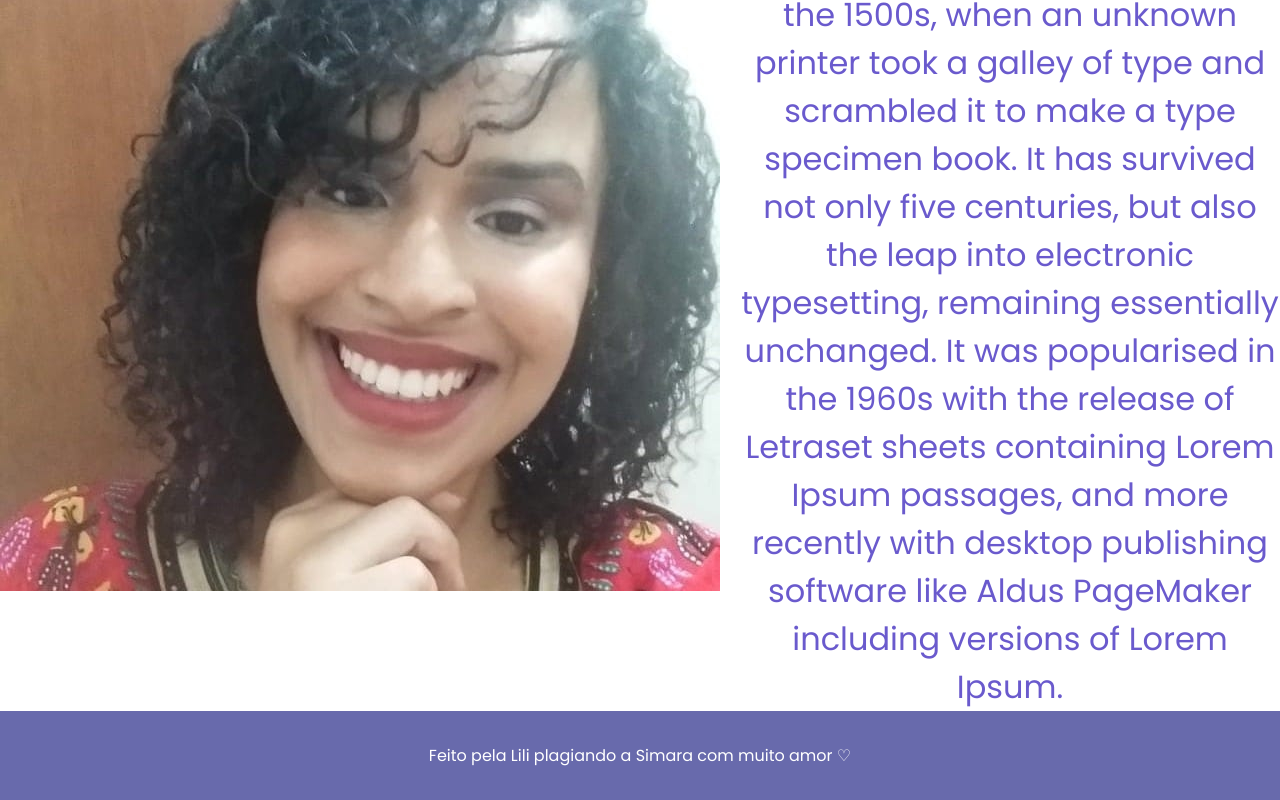
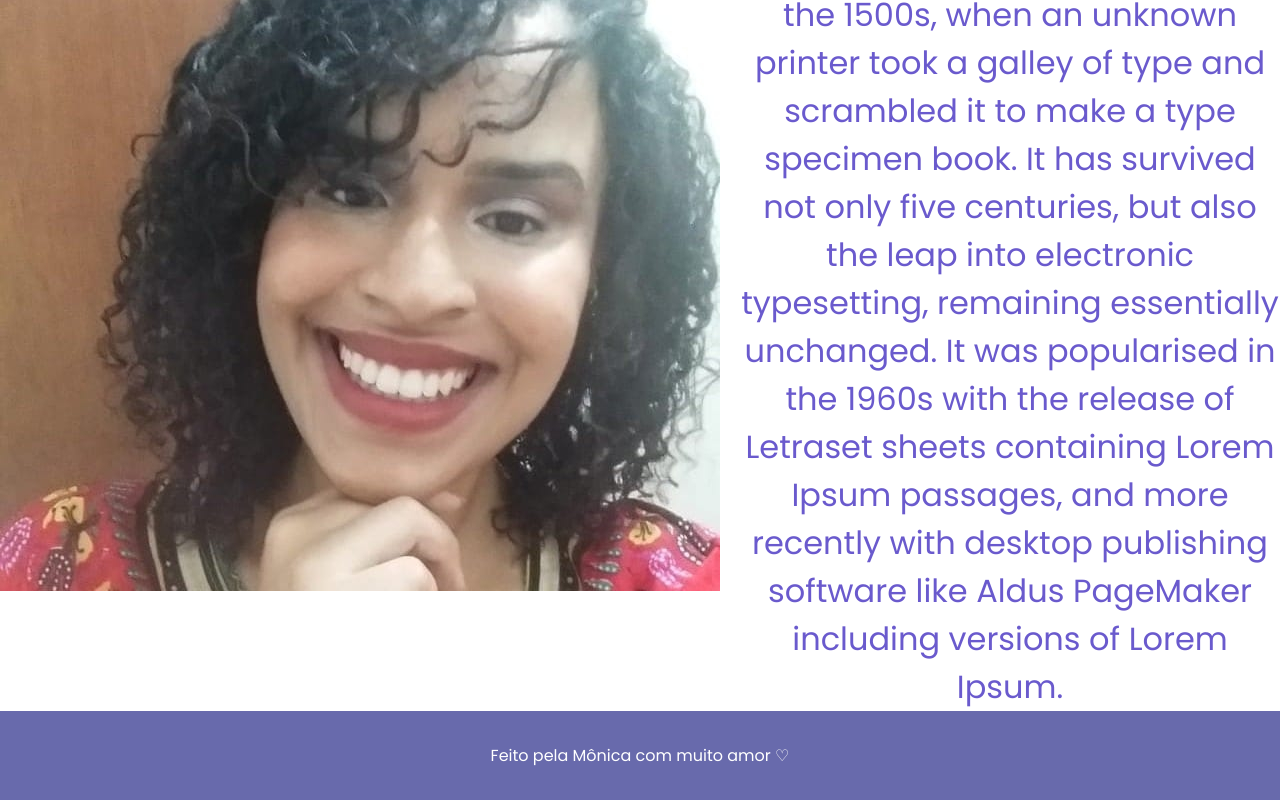
Before and after one commit to monicapruiz/Aula-15-portifolio, a React (Vite) app: page /sobre in a window 1280 px wide. Shown: the part 1024-1824 px from the top of the page. Built offline with nearby package versions, Linux system fonts and the light colour scheme.

Commit message:
Alterações

```diff
--- a/src/Router.jsx
+++ b/src/Router.jsx
@@ -17,7 +17,7 @@ const Router = () => {
         <Route path="/portfolio" element={<Portfolio/>} />
         <Route path="/contato" element={<Contato />} />
       </Routes>
-      <Footer content="Feito pela Lili plagiando a Simara com muito amor ♡" />
+      <Footer content="Feito pela Mônica com muito amor ♡" />
     </BrowserRouter>
   )
 }
--- a/src/pages/Portfolio.jsx
+++ b/src/pages/Portfolio.jsx
@@ -8,13 +8,11 @@ import { ArrowSquareOut, GithubLogo, Sparkle } from "@phosphor-icons/react"
 import portfolio from "../assets/portfolio.svg"
 
 const Portfolio = () => {
-  const [projetosFavoritos, setProjetosFavoritos] = useState([])
   const [projetos, setProjetos] = useState([])
 
   function buscaProjetos() {
     api.get("").then(response => {
       setProjetos(response.data)
-      setProjetosFavoritos(projetos.slice(0, 3))
     })
   }
 
@@ -31,7 +29,7 @@ const Portfolio = () => {
       <main className={styles.container}>
         <Title content="Favoritos" />
         <div className={styles.projectsContainer}>
-          {projetosFavoritos.map(projeto => (
+          {projetos.filter(p => p.stargazers_count > 0).map(projeto => (
             <div className={styles.cardContainer}>
               <h1 className={styles.cardTitle}>
                 {projeto.name}
```
